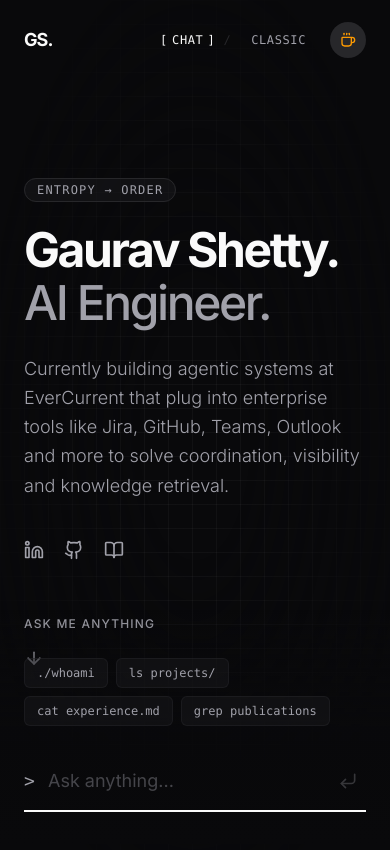
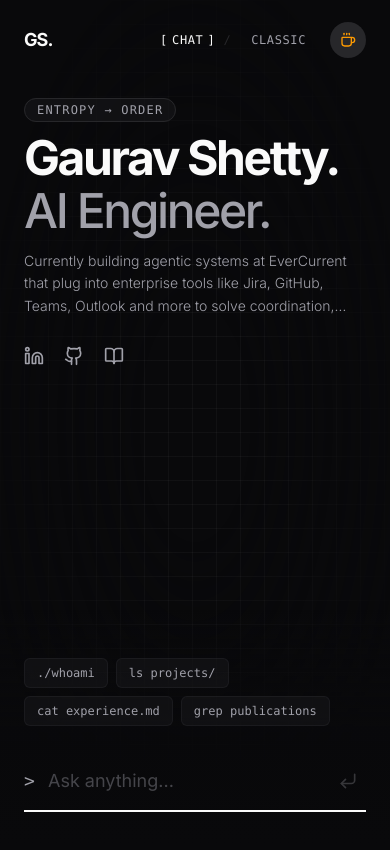
Before and after one commit to gauravshetty98/portfolio, a Next.js app: page / in a window 390 px wide. Shown: the top 850 px of the page. Built offline with nearby package versions, Linux system fonts and the light colour scheme.

Commit message:
more changes for phone

```diff
--- a/src/components/SharedHero.tsx
+++ b/src/components/SharedHero.tsx
@@ -69,8 +69,8 @@ export function SharedHero() {
       </div>
 
       {/* Hero content — aligned with chat bar (max-w-3xl) */}
-      <div className="max-w-3xl w-full mx-auto px-6 pt-32 z-10 relative">
-        <div className={`flex flex-col items-start gap-6 mt-12 ${mode === "chat" ? "mb-52" : "mb-16"}`}>
+      <div className="max-w-3xl w-full mx-auto px-6 pt-20 sm:pt-32 z-10 relative">
+        <div className="flex flex-col items-start gap-3 sm:gap-6 mt-4 sm:mt-12 mb-16">
 
           {/* Identity pill */}
           <motion.div
@@ -99,7 +99,7 @@ export function SharedHero() {
             initial={{ opacity: 0, y: 20 }}
             animate={{ opacity: 1, y: 0 }}
             transition={{ delay: 0.2, duration: 0.5, ease: [0.23, 1, 0.32, 1] }}
-            className="text-lg text-(--muted-foreground) max-w-xl leading-relaxed font-light min-h-7"
+            className="text-sm sm:text-lg text-(--muted-foreground) max-w-xl leading-relaxed font-light line-clamp-3 sm:line-clamp-none"
           >
             <ScrambleText text={SUBTITLE} speed={30} />
           </motion.p>
@@ -125,13 +125,13 @@ export function SharedHero() {
             ))}
           </motion.div>
 
-          {/* Mode hint — "Ask me anything" in chat, "Scroll to explore" in classic */}
+          {/* Mode hint — hidden on mobile in chat mode (input is already visible), shown on desktop and always in classic */}
           {hintState !== "hidden" && (
             <motion.div
               initial={{ opacity: 0 }}
               animate={{ opacity: 1 }}
               transition={{ duration: 0.35, ease: [0.23, 1, 0.32, 1] }}
-              className="mt-8"
+              className={`mt-8 ${mode === "chat" ? "hidden sm:block" : ""}`}
             >
               <a
                 href={mode === "classic" ? "#about" : undefined}
```
